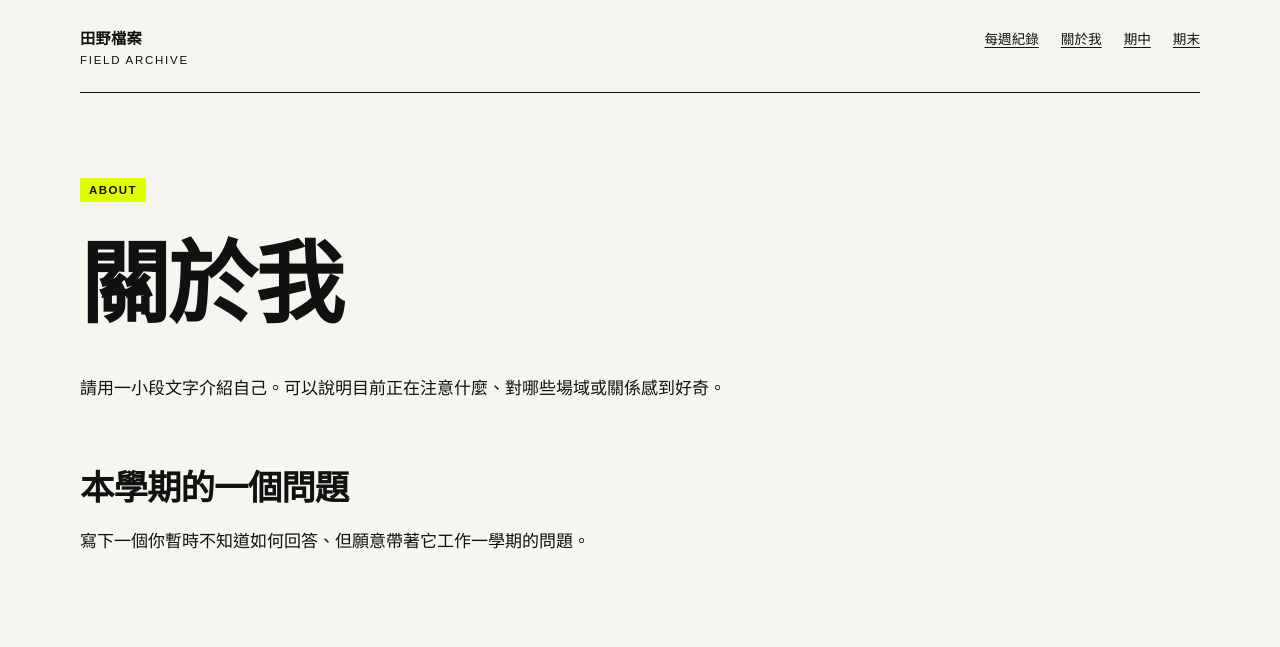
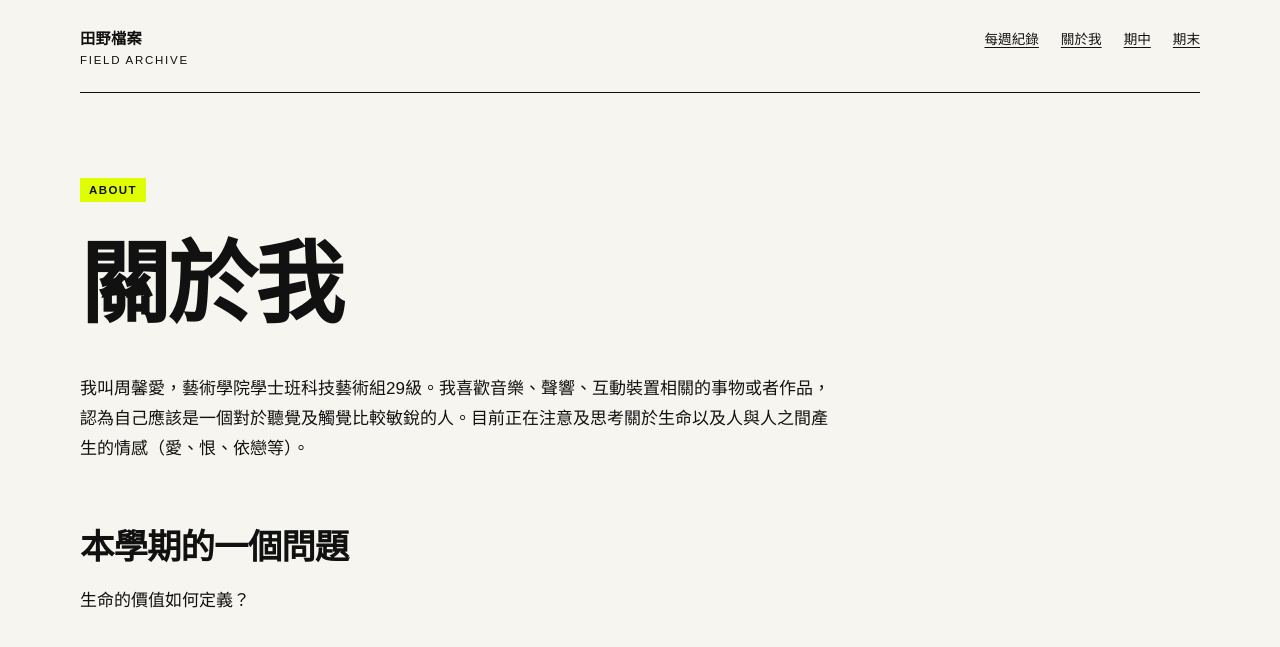
Before and after one commit to ai1103-kk/fieldworkarchive, a Jekyll site: the page built from about.md, in a window 1280 px wide. Shown: the top 647 px of the page. Built offline with Jekyll 4.4.1, drawn with Linux system fonts in a browser that asks for light colours.

Commit message:
Update about

```diff
--- a/about.md
+++ b/about.md
@@ -7,8 +7,8 @@ permalink: /about/
 
 # 關於我
 
-請用一小段文字介紹自己。可以說明目前正在注意什麼、對哪些場域或關係感到好奇。
+我叫周馨愛，藝術學院學士班科技藝術組29級。我喜歡音樂、聲響、互動裝置相關的事物或者作品，認為自己應該是一個對於聽覺及觸覺比較敏銳的人。目前正在注意及思考關於生命以及人與人之間產生的情感（愛、恨、依戀等）。
 
 ## 本學期的一個問題
 
-寫下一個你暫時不知道如何回答、但願意帶著它工作一學期的問題。
+生命的價值如何定義？
```
